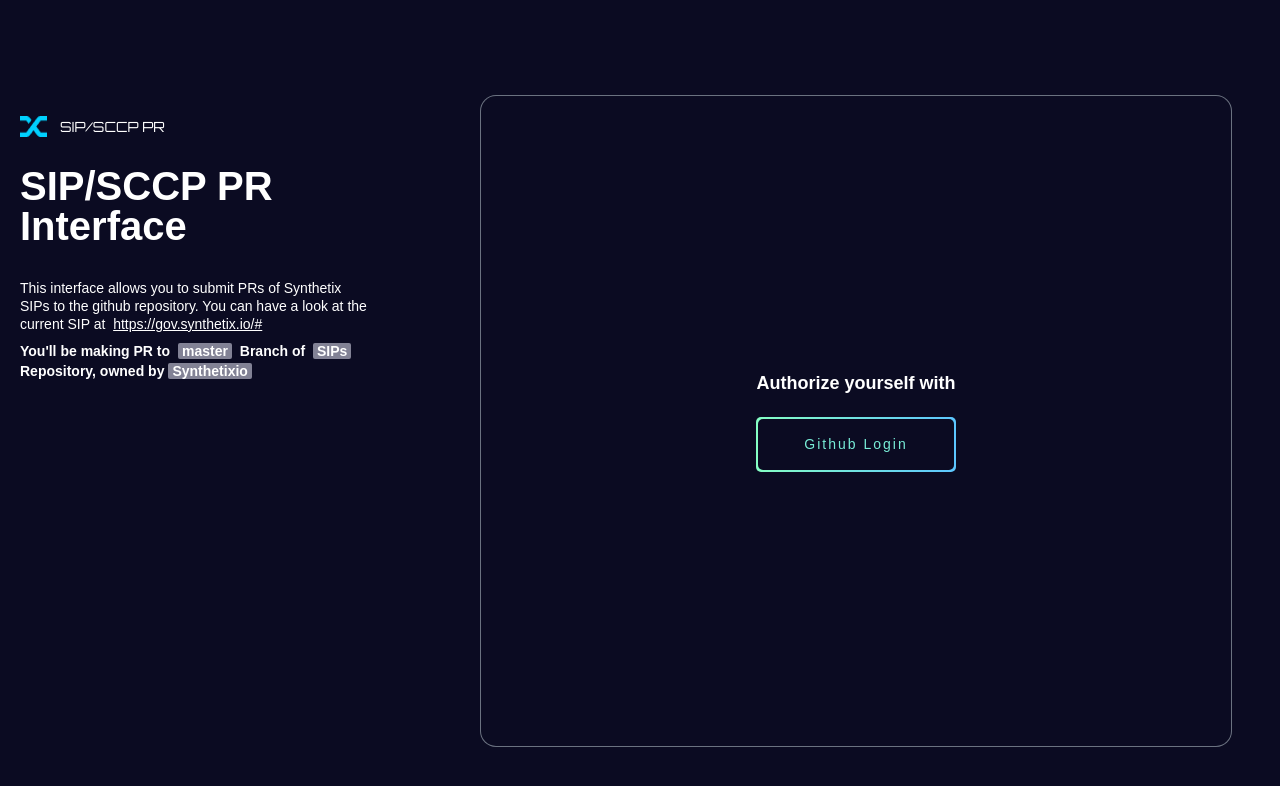
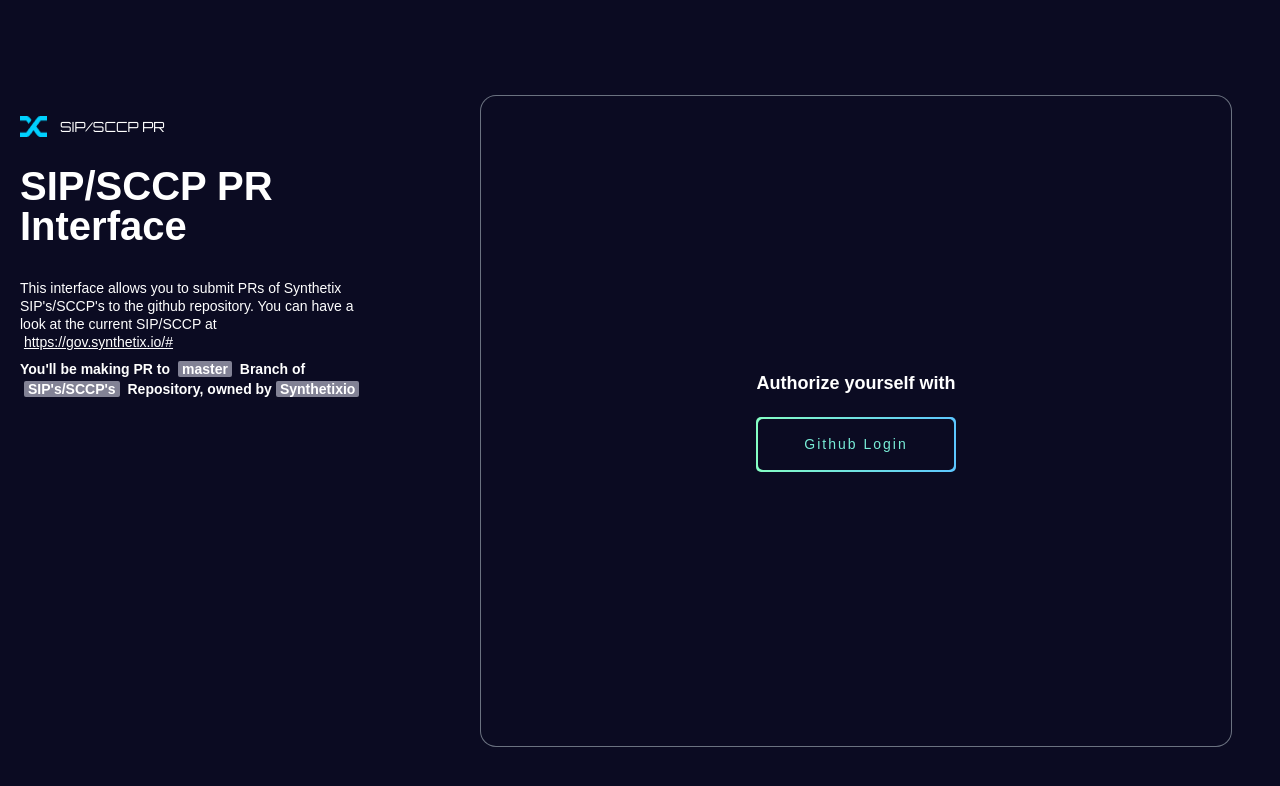
Before and after one commit to sebdevr/sir-sccp-pr-interface, a Next.js app: page / in a window 1280 px wide. Shown: the top 786 px of the page. Built offline with nearby package versions, Linux system fonts and the light colour scheme; a web font is replaced by a local one.

Commit message:
Updated text

```diff
--- a/components/side.js
+++ b/components/side.js
@@ -23,8 +23,8 @@ export default function Side() {
 				</div>
 				<div className="mt-[33px] w-[352px]">
 					<p className="text-[14px] leading-[18px] text-white font-inter">
-						This interface allows you to submit PRs of Synthetix SIPs to the
-						github repository. You can have a look at the current SIP at &nbsp;
+						This interface allows you to submit PRs of Synthetix SIP's/SCCP's to the
+						github repository. You can have a look at the current SIP/SCCP at &nbsp;
 						<a
 							className="underline"
 							target="_blank"
@@ -37,7 +37,7 @@ export default function Side() {
 					<p className="mt-2 font-bold text-[14px] leading-[18px] text-white font-inter">
 						You&#39;ll be making PR to{" "}
 						<RenderStyledBlocks>master</RenderStyledBlocks> Branch of{" "}
-						<RenderStyledBlocks>SIPs</RenderStyledBlocks> Repository, owned by
+						<RenderStyledBlocks>SIP's/SCCP's</RenderStyledBlocks> Repository, owned by
 						<RenderStyledBlocks>Synthetixio</RenderStyledBlocks>
 					</p>
 				</div>
```
